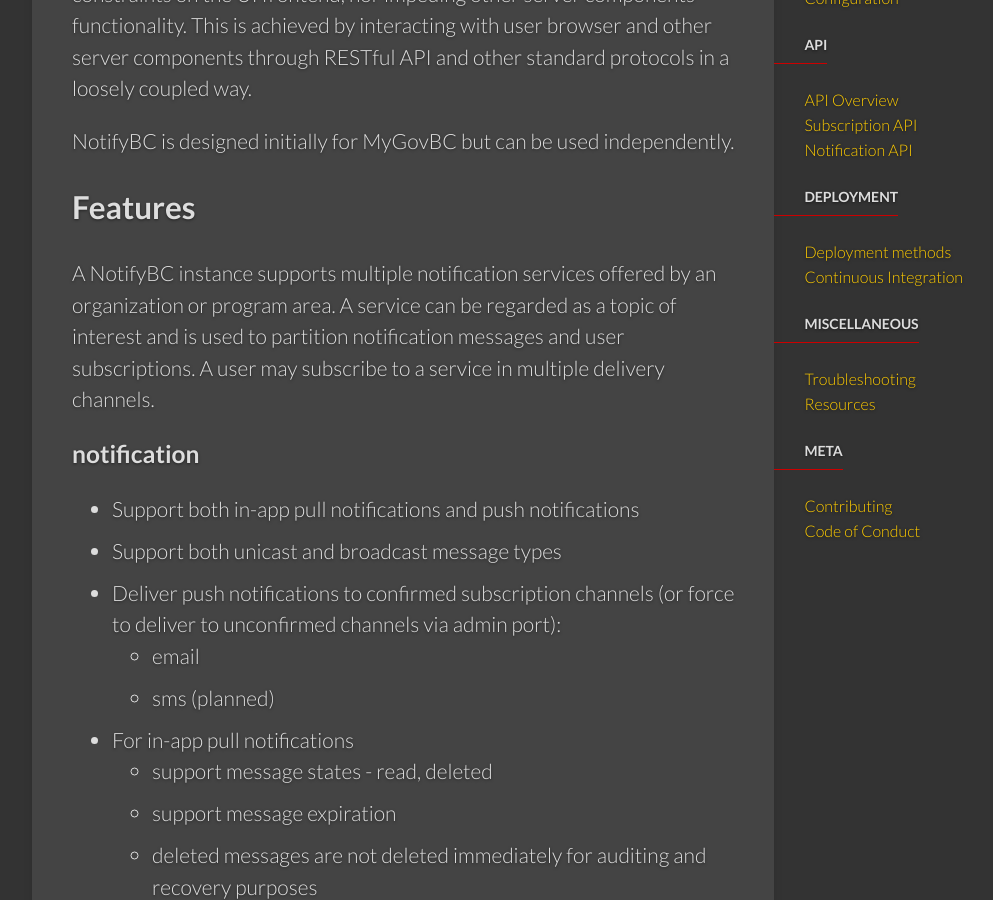
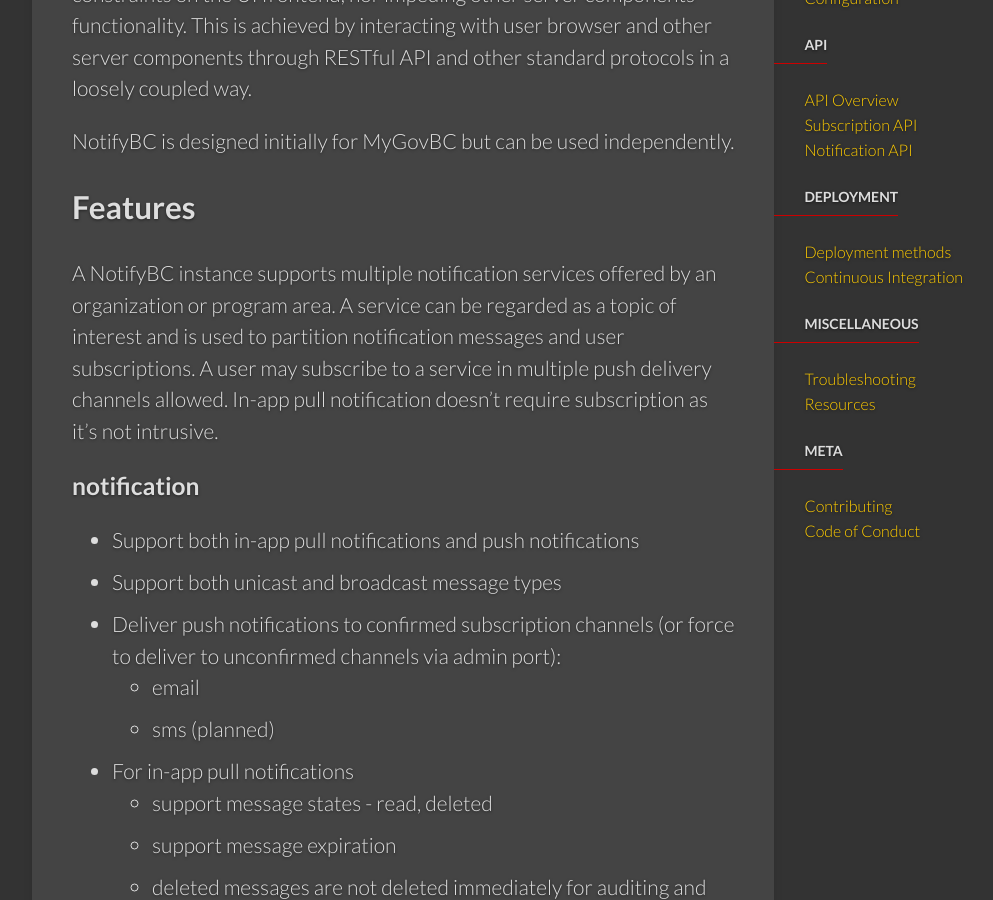
Before and after one commit to bcgov/MyGovBC-notification-server, a Jekyll site: the page built from docs/_docs/overview.md, in a window 1280 px wide and 900 px high, scrolled down 340 px. Shown: the whole window, without its empty margins (139-1132 px from the left). Built offline with Jekyll 4.4.1, drawn with Linux system fonts in a browser that asks for light colours.

Commit message:
updated docs

```diff
--- a/docs/_docs/overview.md
+++ b/docs/_docs/overview.md
@@ -9,7 +9,7 @@
 NotifyBC is designed initially for MyGovBC but can be used independently.
 
 ## Features
-A NotifyBC instance supports multiple notification services offered by an organization or program area.  A service can be regarded as a topic of interest and is used to partition notification messages and user subscriptions. A user may subscribe to a service in multiple delivery channels.
+A NotifyBC instance supports multiple notification services offered by an organization or program area.  A service can be regarded as a topic of interest and is used to partition notification messages and user subscriptions. A user may subscribe to a service in multiple push delivery channels allowed. In-app pull notification doesn't require subscription as it's not intrusive.
 
 ### notification
 * Support both in-app pull notifications and push notifications
```
